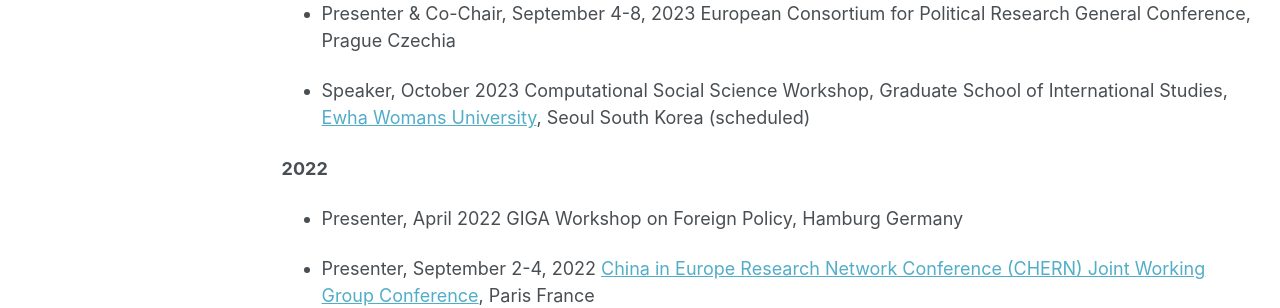
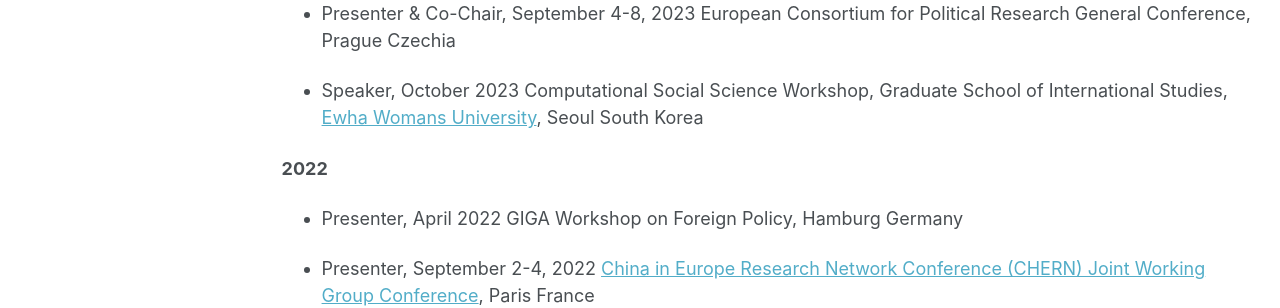
Before and after one commit to ehsong/ehsong.github.io, a Jekyll site: the page built from _pages/talks.md, in a window 1280 px wide and 1305 px high. Shown: the part 697-1005 px from the top of the window. Built offline with Jekyll 4.4.1, drawn with Linux system fonts in a browser that asks for light colours; some web fonts are replaced.

Commit message:
Update talks.md

```diff
--- a/_pages/talks.md
+++ b/_pages/talks.md
@@ -25,7 +25,7 @@
 
 - Presenter & Co-Chair, September 4-8, 2023 European Consortium for Political Research General Conference, Prague Czechia
 
-- Speaker, October 2023 Computational Social Science Workshop, Graduate School of International Studies, [Ewha Womans University](https://www.ewha.ac.kr/ewhaen/index.do), Seoul South Korea (scheduled)
+- Speaker, October 2023 Computational Social Science Workshop, Graduate School of International Studies, [Ewha Womans University](https://www.ewha.ac.kr/ewhaen/index.do), Seoul South Korea
 
 **2022**
 
```
